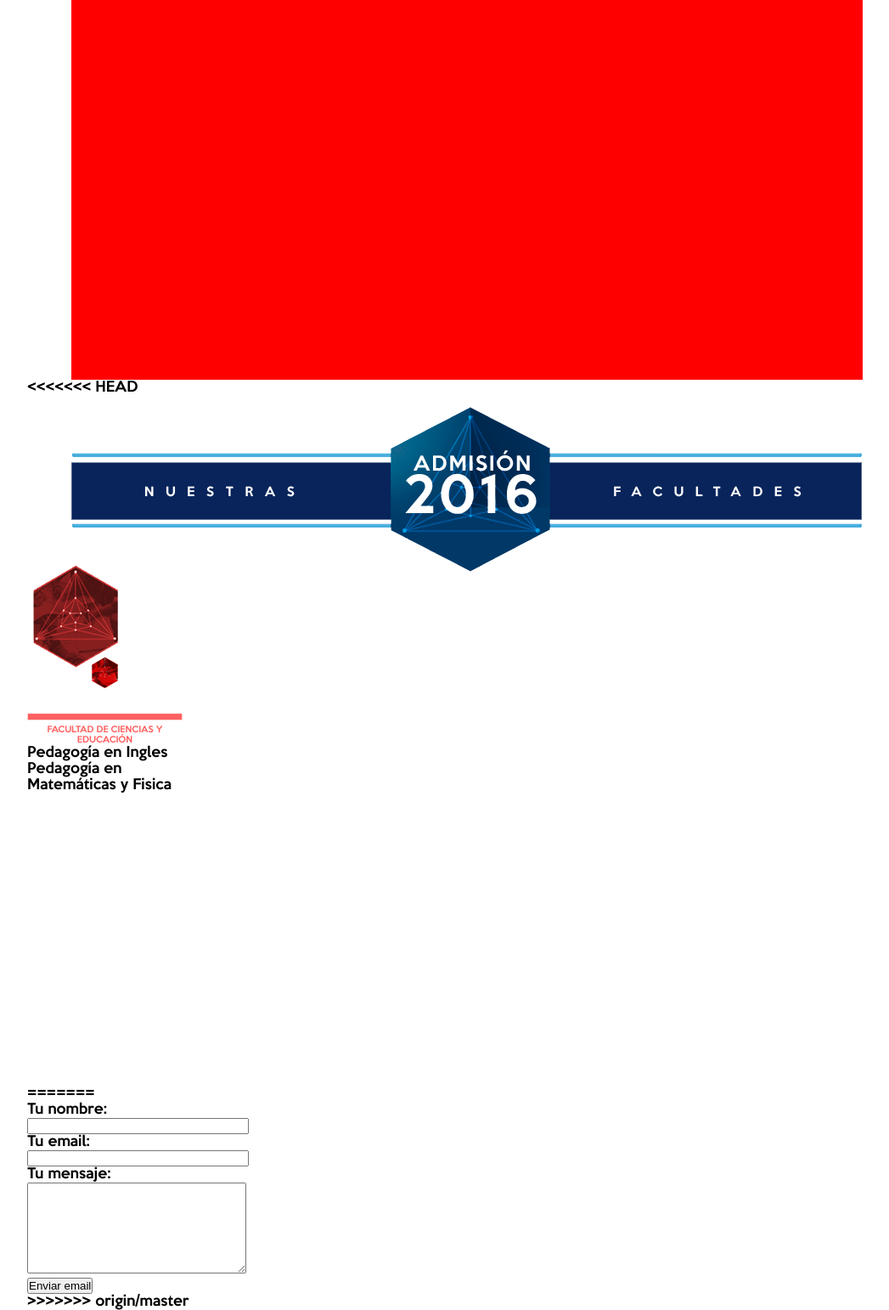
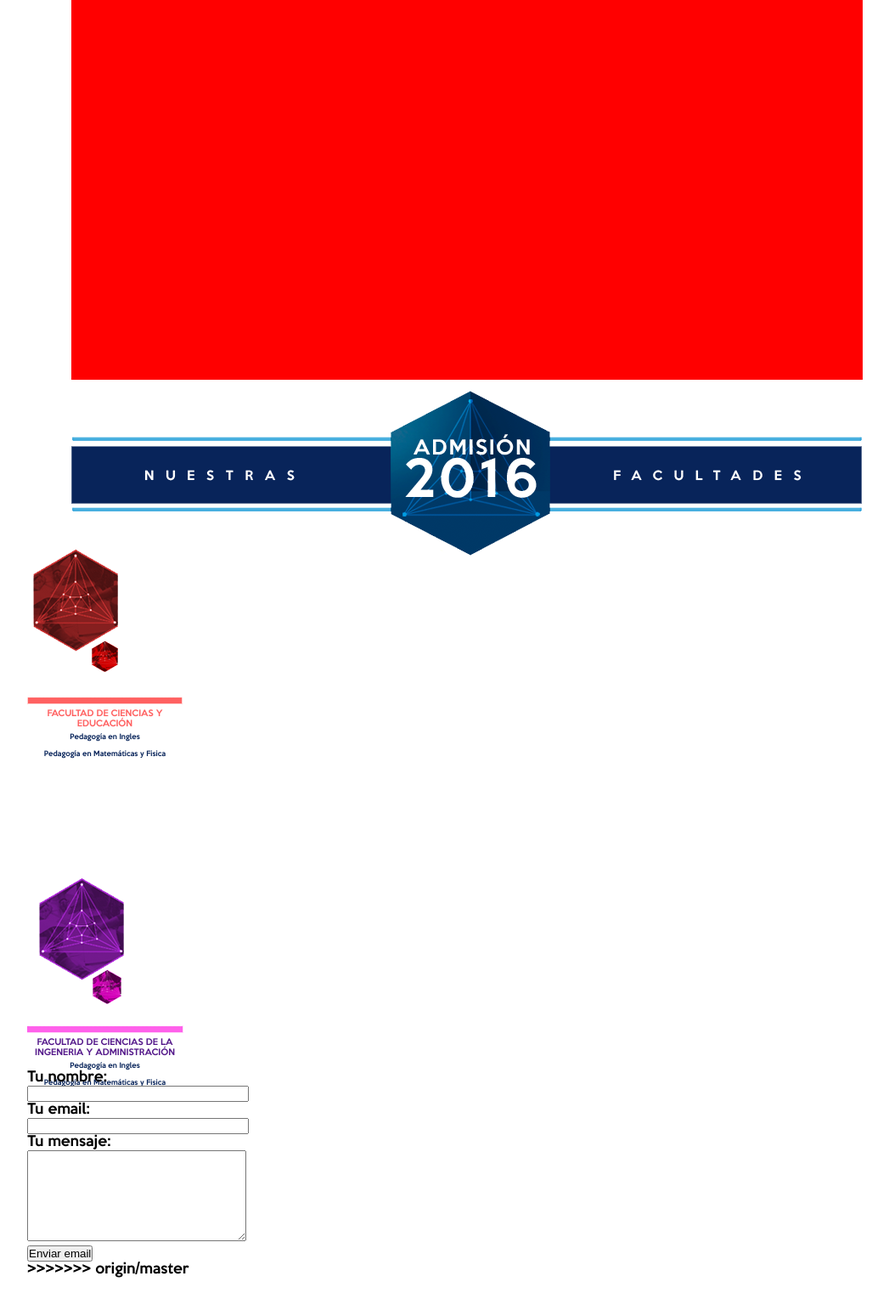
Before and after one commit to CamiloLira/uibero, a PHP site: page /admision.php in a window 1280 px wide. Shown: the part 414-1956 px from the top of the page at 85% size, without its empty margins (90-1137 px from the left). After the commit the page ends 1918 px from the top, so only its background shows below. Run offline with PHP 8.4, Linux system fonts and the light colour scheme.

Commit message:
POSICION NOT

```diff
--- a/admision.php
+++ b/admision.php
@@ -14,7 +14,7 @@
 	<div class="container-slider">
 
 	</div>
-<<<<<<< HEAD
+
 	<!-- cierre Container Slider -->
 	<!-- barra facultadades -->
 		<figure>
@@ -24,20 +24,32 @@
 	<div class="facultades">
 
 		<!-- facultad educacion hexagono-->
+
 		<div class="facultad-educacion">
 			<img src="images/rojo.png">
 			<a href=""><p class="rojo titulos-facultad">FACULTAD DE CIENCIAS
 				Y EDUCACIÓN</p><a/>
-			<div class="mover-carreras-facultad">
-				<p class="texto-facultades">Pedagogía en Ingles</p>
-				<p class="texto-facultades">Pedagogía en Matemáticas y Fisica</p>
+			<div class="mover-carreras">
+				<p class="carreras-facultades">Pedagogía en Ingles</p>
+				<p class="carreras-facultades">Pedagogía en Matemáticas y Fisica</p>
+			</div>
+		</div>
+
+		<div class="facultad-ingeneria">
+			<img src="images/morado.png">
+			<a href=""><p class="MORADO titulos-facultad">FACULTAD DE CIENCIAS
+				DE LA INGENERIA Y ADMINISTRACIÓN</p><a/>
+			<div class="mover-carreras">
+				<p class="carreras-facultades">Pedagogía en Ingles</p>
+				<p class="carreras-facultades">Pedagogía en Matemáticas y Fisica</p>
 			</div>
 		</div>
 
 
 
+
 	</div>
-=======
+
     	<!-- formulario -->
     <div id="formulario"><form id="contact_form" action="#" method="POST" enctype="multipart/form-data">
 	<div class="row">
--- a/css/admision.css
+++ b/css/admision.css
@@ -113,8 +113,8 @@ header nav ul li  {
 .facultades{
 	height: 613px;
 	width: 100%;
-	display: inline-block;
 }
+
 
 .barrafacultades{
 	position: relative;
@@ -124,9 +124,13 @@ header nav ul li  {
 
 .facultad-educacion{
 	width: 183px;
-	height: 684px;
+	height: 387px;
 }
 
+.facultad-ingeneria{
+	width: 183px;
+	height: 387px;
+}
 
 
 /*CSS de Textos*/
@@ -138,6 +142,9 @@ header nav ul li  {
 
 .carreras-facultades{
 	color: #08245a;
+	font-size: 0.5em;
+	line-height: 20px;
+	text-align: center;
 }
 
 
```
